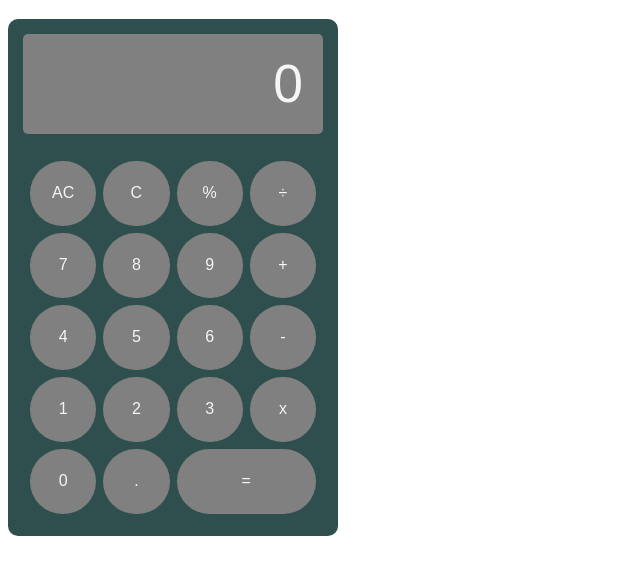
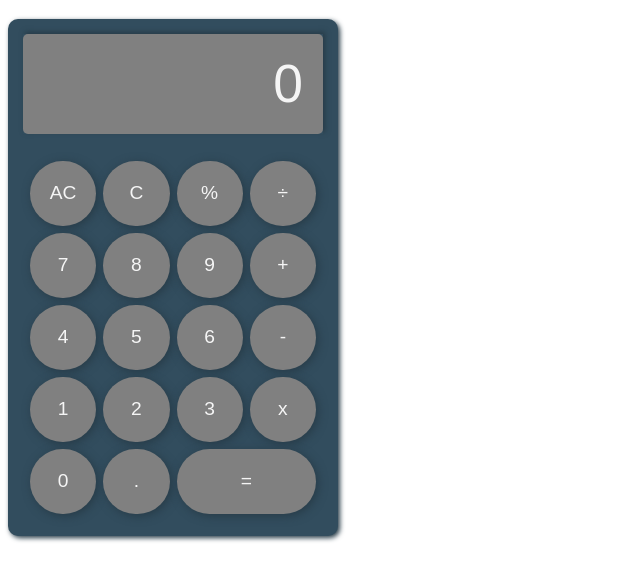
Before and after one commit to sj-foster/calculator, a plain HTML site: page index.html in a window 1280 px wide. Both pictures are taken after a click on the button "AC". Shown: the part 61-642 px from the top of the page, without its empty margins (0-640 px from the left). Drawn offline with Linux system fonts and the light colour scheme.

Commit message:
Added basic styling and js to display clicked buttons

```diff
--- a/calculator.js
+++ b/calculator.js
@@ -18,6 +18,59 @@ function operate(x, y, operator) {
     return operator(x, y);
 }
 
+let display = document.getElementById("calc-display");
+
+let calculatedValue = 0;
+
+function getValue(event) {
+    if (display.value === "0" && event.target.value != ".") {
+        display.value = event.target.value;
+    } else {
+        display.value += event.target.value;
+    }
+}
+
+function allClear() {
+    calculatedValue = 0;
+    display.value = 0;
+}
+
+function clear() {
+    display.value = 0;
+}
+
+const numButtons = document.getElementsByClassName("btn-num");
+
+for (var i = 0; i < numButtons.length; i++) {
+    numButtons[i].addEventListener('click', getValue)
+}
+
+const equalsButton = document.getElementsByClassName("equals")
+
+equalsButton[0].addEventListener('click', getValue)
+
+const allClearButton = document.getElementsByClassName("allclear")
+
+allClearButton[0].addEventListener('click', allClear)
+
+const clearButton = document.getElementsByClassName("clear")
+
+clearButton[0].addEventListener('click', clear);
+
+const operatorButtons = document.getElementsByClassName("operator");
+
+for (var i = 0; i < operatorButtons.length; i++) {
+    operatorButtons[i].addEventListener('click', getValue)
+}
+
+const decimalButton = document.getElementsByClassName("decimal");
+
+
+for (var i = 0; i < decimalButton.length; i++) {
+    decimalButton[i].addEventListener('click', getValue)
+}
+
+
 
 
 // console.log(add(1, 1));
--- a/index.html
+++ b/index.html
@@ -19,23 +19,23 @@
             <button type="button" class="operator" value="percent">%</button>
             <button type="button" class="operator" value="divide">÷</button>
 
-            <button type="button" value="7">7</button>
-            <button type="button" value="8">8</button>
-            <button type="button" value="9">9</button>
+            <button type="button" class="btn-num" value="7">7</button>
+            <button type="button" class="btn-num" value="8">8</button>
+            <button type="button" class="btn-num" value="9">9</button>
             <button type="button" class="operator" value="add">+</button>
 
-            <button type="button" value="4">4</button>
-            <button type="button" value="5">5</button>
-            <button type="button" value="6">6</button>
+            <button type="button" class="btn-num" value="4">4</button>
+            <button type="button" class="btn-num" value="5">5</button>
+            <button type="button" class="btn-num" value="6">6</button>
             <button type="button" class="operator" value="subtract">-</button>
 
-            <button type="button" value="1">1</button>
-            <button type="button" value="2">2</button>
-            <button type="button" value="3">3</button>
+            <button type="button" class="btn-num" value="1">1</button>
+            <button type="button" class="btn-num" value="2">2</button>
+            <button type="button" class="btn-num" value="3">3</button>
             <button type="button" class="operator" value="multiply">x</button>
 
-            <button type="button" value="0">0</button>
-            <button type="button" class="decimal" value="decimal">.</button>
+            <button type="button" class="btn-num" value="0">0</button>
+            <button type="button" class="decimal" value=".">.</button>
             <button type="button" class="equals" value="equals">=</button>
         </div>
     </div>
--- a/styles.css
+++ b/styles.css
@@ -1,8 +1,9 @@
 #calc-container {
     width: 300px;
-    background-color: darkslategray;
+    background-color: #324D5E;
     padding: 15px;
     border-radius: 10px;
+    box-shadow: 2px 2px 5px 0px #273B47;
 }
 
 #display-container {
@@ -20,6 +21,8 @@
     border: none;
     padding-right: 20px;
     color: whitesmoke;
+    box-shadow: 2px -2px 5px 0px #273B47;
+
 }
 
 #button-container {
@@ -61,6 +64,8 @@ button {
     font-size: 1em;
     border: none;
     color: whitesmoke;
+    font-size: larger;
+    box-shadow: 2px 2px 10px 0px #273B47;
 }
 
 button:hover {
```
